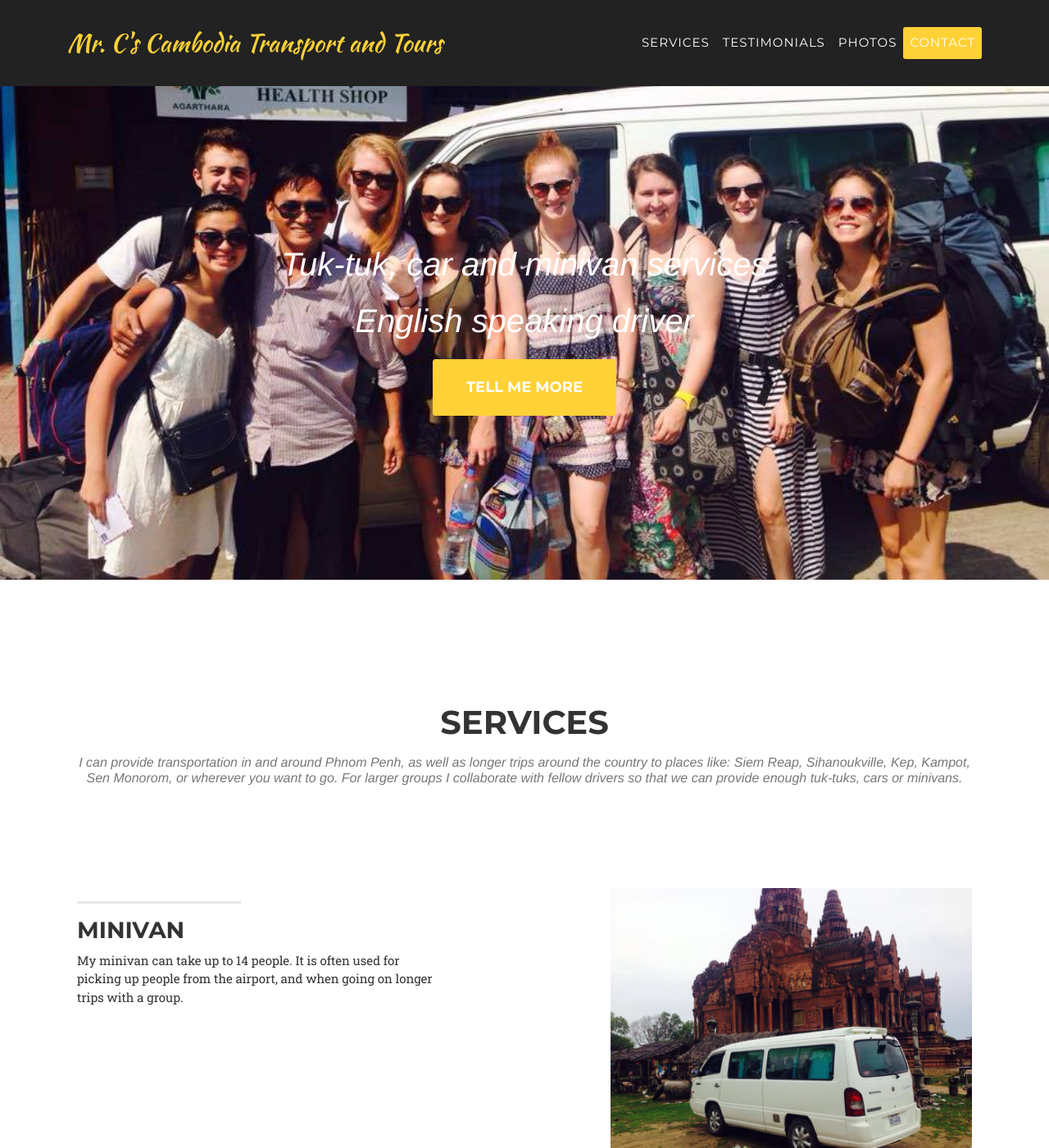
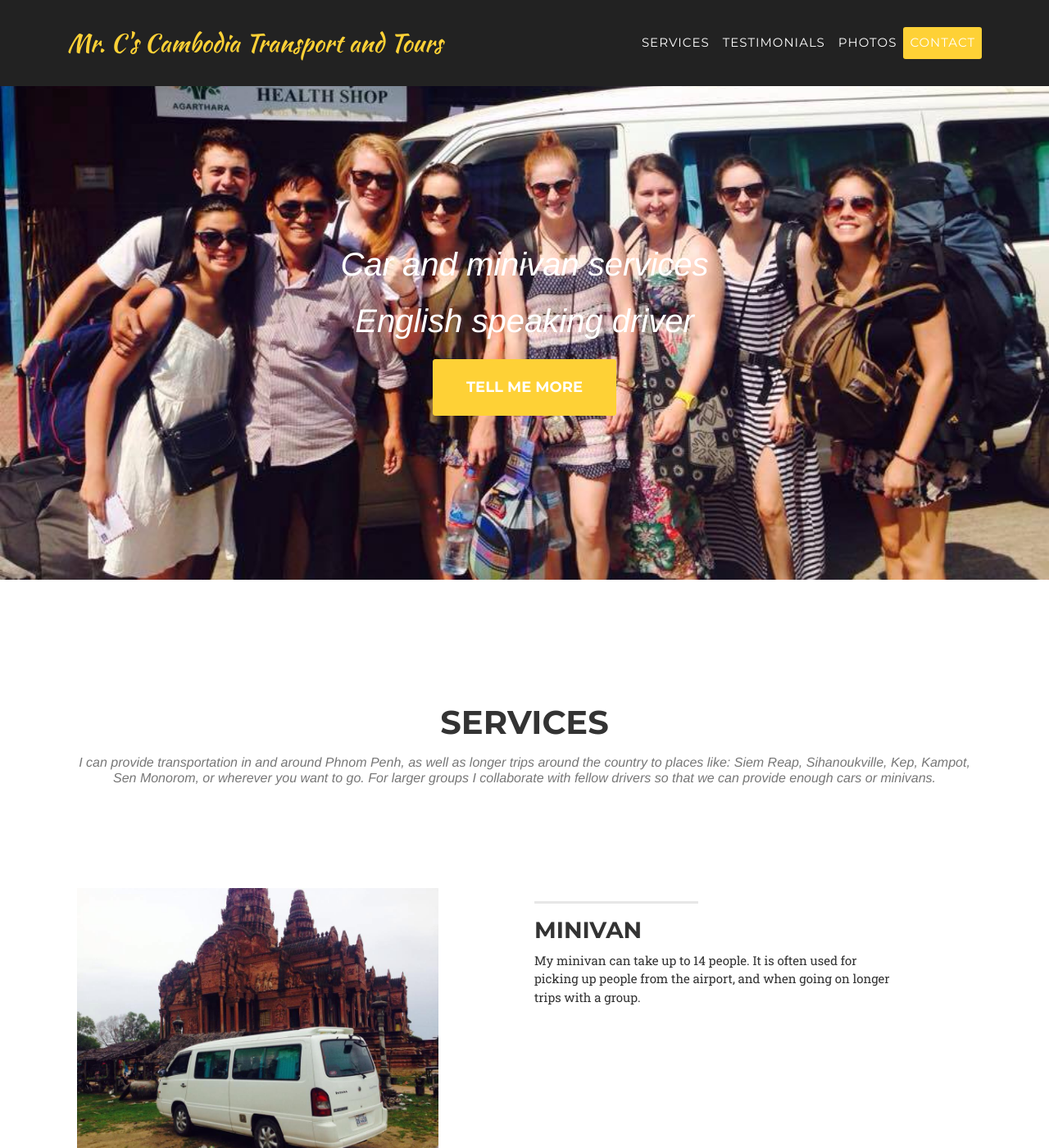
Before and after one commit to mrc-cambodiatransport/mrc-cambodiatransport.github.io, a Jekyll site: the page built from index.html, in a window 1280 px wide and 1400 px high. Shown: the whole window at 82% size. Built offline with Jekyll 4.4.1, drawn with Linux system fonts in a browser that asks for light colours; some web fonts are replaced; some of the changed text lies outside the part shown.

Commit message:
Remove tuk-tuk service and wording, since Mr. C no longer offers it
Co-Authored-By: Claude Sonnet 5.5 <noreply@anthropic.com>

```diff
--- a/_config.yml
+++ b/_config.yml
@@ -4,8 +4,8 @@ url: https://www.mrc-cambodiatransport.com
 # Site settings
 title: Mr. C's Cambodia Transport and Tours
 email: c.cambodiatour@gmail.com
-description: "Tuk-tuk, car, and minivan services in Phnom Penh and the rest of Cambodia by Mr. C. English speaking driver and tour organizer. Always ready to go the extra mile for my customers."
-keywords: "Phnom Penh, english speaking driver, tuk-tuk, car driver, minivan driver, tour organizer"
+description: "Car and minivan services in Phnom Penh and the rest of Cambodia by Mr. C. English speaking driver and tour organizer. Always ready to go the extra mile for my customers."
+keywords: "Phnom Penh, english speaking driver, car driver, minivan driver, tour organizer"
 preview_image: https://www.mrc-cambodiatransport.com/img/site_preview.jpg
 
 # Color settings (hex-codes without the leading hash-tag)
--- a/_includes/header.html
+++ b/_includes/header.html
@@ -21,7 +21,7 @@
 <header>
     <div class="container">
         <div class="intro-text">
-            <div class="intro-lead-in">Tuk-tuk, car and minivan services</div>
+            <div class="intro-lead-in">Car and minivan services</div>
             <div class="intro-lead-in">English speaking driver</div>
             <a href="#services" class="btn btn-xl">Tell Me More</a>
         </div>
--- a/_includes/services.html
+++ b/_includes/services.html
@@ -8,7 +8,7 @@
                 <h3 class="section-subheading text-muted">I can provide transportation in and around Phnom Penh, as
                     well as longer trips around the country to places like: Siem Reap, Sihanoukville, Kep, Kampot,
                     Sen Monorom, or wherever you want to go. For larger groups I collaborate with fellow drivers so
-                    that we can provide enough tuk-tuks, cars or minivans.</h3>
+                    that we can provide enough cars or minivans.</h3>
             </div>
         </div>
 
```
Also changed, not shown: CLAUDE.md (+1 -1 lines), _posts/2015-03-18-service-1.markdown (deleted, +0 -12 lines).
